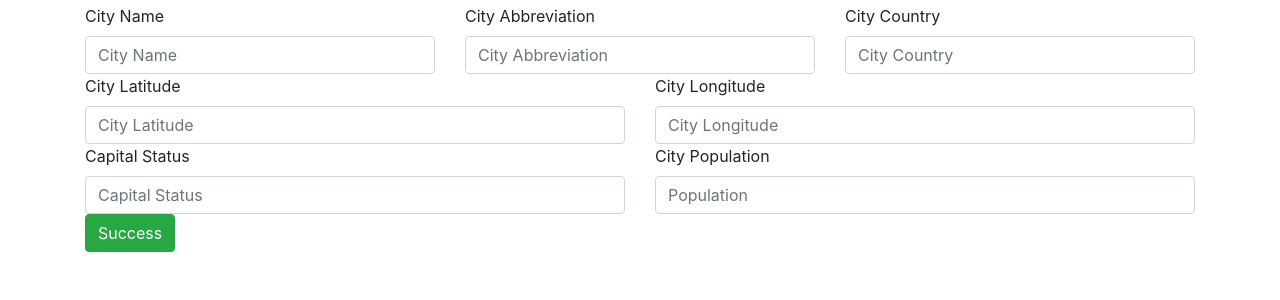
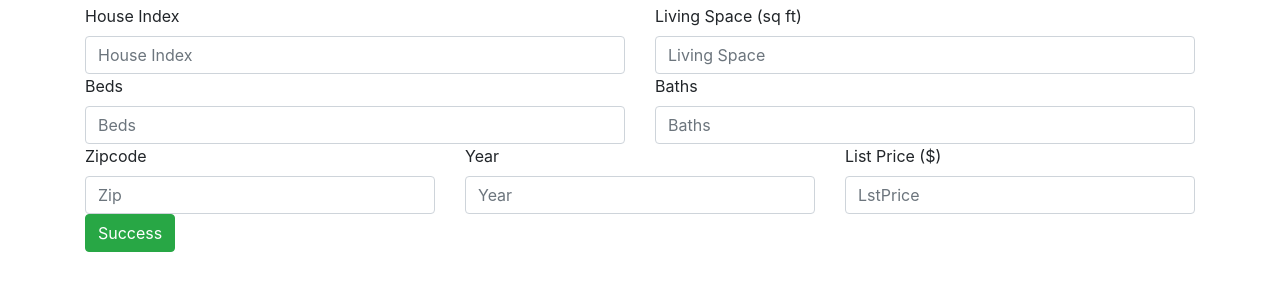
Before and after one commit to 31373773/Final-Project, a Flask app: page /cities/new in a window 1280 px wide. Shown: the part 56-356 px from the top of the page. Run offline with Flask 2, Linux system fonts and the light colour scheme; some libraries are stand-ins or nearby versions.

Commit message:
Task: Update with new code for new data

```diff
--- a/app/templates/new.html
+++ b/app/templates/new.html
@@ -1,42 +1,42 @@
 {% extends "layout.html" %}
 {% block content %}
-<form action="/cities/new" method="POST">
+<form action="/houses/new" method="POST">
     <div class="row">
         <div class="col">
-            <label for="fldName">City Name</label>
-            <input id="fldName" type="text" class="form-control" placeholder="City Name" name="fldName">
+            <label for="Indx">House Index</label>
+            <input id="Indx" type="int" class="form-control" placeholder="House Index" name="Indx">
         </div>
+
         <div class="col">
-            <label for="fldAbbreviation">City Abbreviation</label>
-            <input id="fldAbbreviation" t ype="text" class="form-control" placeholder="City Abbreviation"
-                   name="fldAbbreviation">
-        </div>
-        <div class="col">
-            <label for="fldCountry">City Country</label>
-            <input id="fldCountry" type="text" class="form-control" placeholder="City Country" name="fldCountry">
+            <label for="LivingSpace">Living Space (sq ft)</label>
+            <input id="LivingSpace" type="int" class="form-control" placeholder="Living Space" name="LivingSpace">
         </div>
     </div>
 
     <div class="row">
         <div class="col">
-            <label for="fldLat">City Latitude</label>
-            <input id="fldLat" type="text" class="form-control" placeholder="City Latitude" name="fldLat">
+            <label for="Beds">Beds</label>
+            <input id="Beds" type="int" class="form-control" placeholder="Beds" name="Beds">
         </div>
         <div class="col">
-            <label for="fldlong">City Longitude</label>
-            <input id="fldlong" type="text" class="form-control" placeholder="City Longitude" name="fldLong">
+            <label for="Baths">Baths</label>
+            <input id="Baths" type="int" class="form-control" placeholder="Baths" name="Baths">
         </div>
     </div>
     <div class="row">
         <div class="col">
-            <label for="fldCapitalStatus">Capital Status</label>
-
-            <input id="fldCapitalStatus" type="text" class="form-control" placeholder="Capital Status "
-                   name="fldCapitalStatus">
+            <label for="Zip">Zipcode</label>
+            <input id="Zip" type="int" class="form-control" placeholder="Zip"
+                   name="Zip">
         </div>
         <div class="col">
-            <label for="fldPopulation">City Population</label>
-            <input id="fldPopulation" type="text" class="form-control" placeholder="Population" name="fldPopulation">
+            <label for="Yr">Year</label>
+            <input id="Yr" type="int" class="form-control" placeholder="Year "
+                   name="Yr">
+        </div>
+        <div class="col">
+            <label for="LstPrice">List Price ($)</label>
+            <input id="LstPrice" type="int" class="form-control" placeholder="LstPrice" name="LstPrice">
         </div>
     </div>
     <button type="submit" class="btn btn-success">Success</button>
```
Also changed, not shown: app/templates/view.html (+10 -8 lines).
